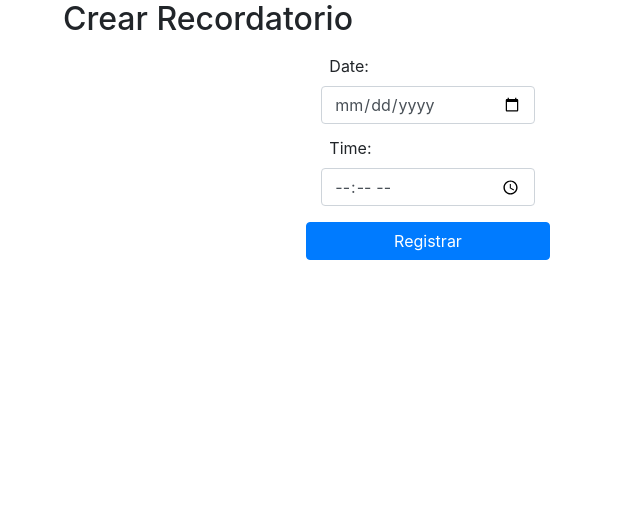
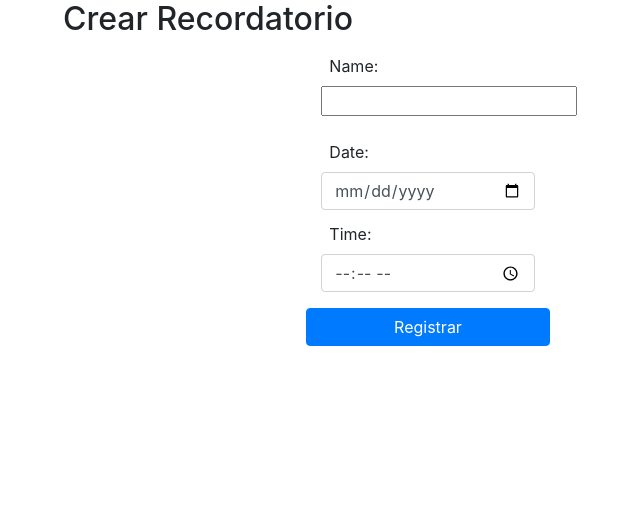
Before and after one commit to jeancastro397/SIGA, a Django app: page /recordatorios/crear-recordatorio/ in a window 1280 px wide. Shown: the part 56-588 px from the top of the page, without its empty margins (212-852 px from the left). Run offline with Django 4.2, Linux system fonts and the light colour scheme; some libraries are stand-ins or nearby versions.

```diff
--- a/apps/reminders/forms.py
+++ b/apps/reminders/forms.py
@@ -27,6 +27,7 @@ class ReminderForm(ModelForm):
     class Meta:
         model = Reminder
         fields = [
+            'name',
             'note',
             'date',
             'time',
--- a/apps/reminders/models.py
+++ b/apps/reminders/models.py
@@ -2,6 +2,7 @@ from django.contrib.auth.models import User
 from apps.notes.models import Note
 from django.db.models import (
     Model,
+    CharField,
     ForeignKey,
     DateTimeField,
     CASCADE
@@ -12,6 +13,7 @@ from django.utils import timezone
 class Reminder(Model):
     user = ForeignKey(User, on_delete=CASCADE)
     note = ForeignKey(Note, on_delete=CASCADE)
+    name = CharField(max_length=30, null=False, blank=False)
     remind_at = DateTimeField(default=timezone.now)
     created_ad = DateTimeField(auto_now_add=True)
 
--- a/templates/reminders/crear-recordatorio.html
+++ b/templates/reminders/crear-recordatorio.html
@@ -15,6 +15,10 @@ Crear Recordatorio
             <h2>{{title}}</h2>
             <form action="" method="POST">
                 {% csrf_token %}
+                <div class="mb-3 offset-md-4 col-md-4">
+                    <label class="form-label m-2">{{reminderForm.name.label}}:</label>
+                    {{reminderForm.name}}
+                </div>
                 <div class="mb-1 offset-md-4 col-md-4">
                     <label class="form-label m-2">{{reminderForm.date.label}}:</label>
                     {{reminderForm.date}}
```
Also changed, not shown: apps/notes/views.py (+6 -1 lines), templates/notes/listar-notas.html (+4 -4 lines), apps/notes/migrations/0001_initial.py, apps/reminders/migrations/0001_initial.py.
